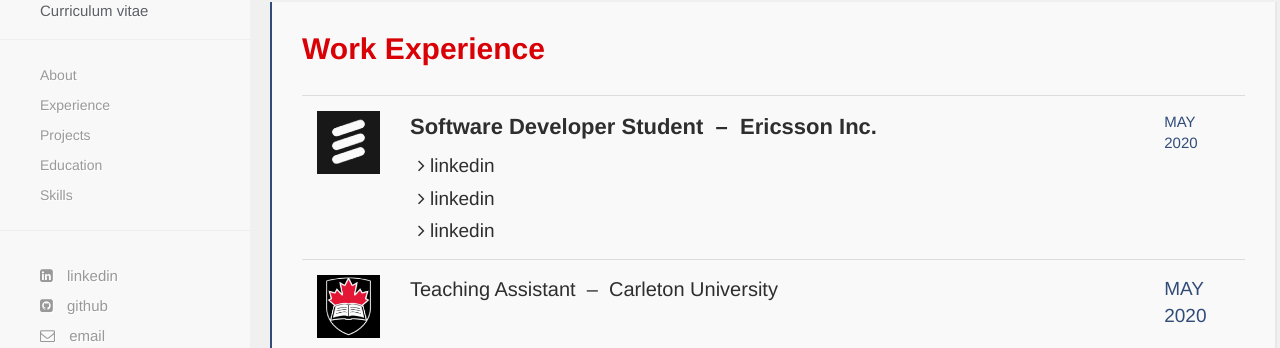
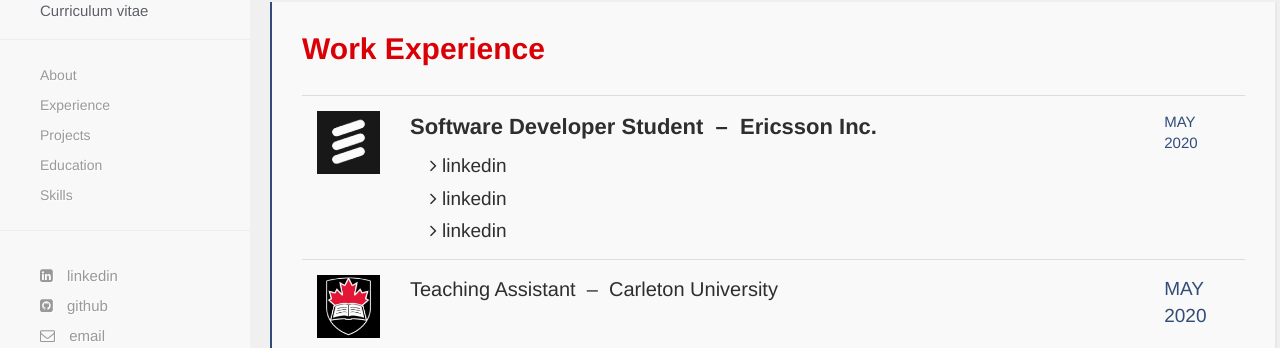
Before and after one commit to harold-lu/harold-lu.github.io, a Jekyll site: the page built from index.html, in a window 1280 px wide and 900 px high, scrolled down 897 px. Shown: the part 102-450 px from the top of the window. Built offline with Jekyll 4.4.1, drawn with Linux system fonts in a browser that asks for light colours; nearby versions of some CDN libraries; some web fonts are replaced.

Commit message:
table update

```diff
--- a/index.html
+++ b/index.html
@@ -34,10 +34,10 @@
             <td style="width:60%;padding:15px">
               <p style="color:#2e2e2e;font-size:22px;font-weight:600">Software Developer Student &nbsp;&ndash;&nbsp; Ericsson Inc.</p>
 			  <!-- <p style="color:#2e2e2e;font-size:18px;font-weight:400"> -->
-			  <ul  style="font-size:19px;font-weight:450;color:#2e2e2e;list-style-type: none;list-style-position:inside;margin:0;padding:0px 0px 0px 8px">
-				<li style="padding-bottom:5px"><i class="fa fa-angle-right" style="font-weight:550"></i> linkedin</li>
-				<li style="padding-bottom:5px"><i class="fa fa-angle-right"></i> linkedin</li>
-				<li><i class="fa fa-angle-right"></i> linkedin</li>
+			  <ul  style="font-size:19px;font-weight:450;color:#2e2e2e;list-style-type: none;list-style-position:inside;margin:0;padding:0px 0px 0px 10px">
+				<li style="padding-bottom:5px;padding-left:10px"><i class="fa fa-angle-right" style="font-weight:550"></i> linkedin</li>
+				<li style="padding-bottom:5px;padding-left:10px"><i class="fa fa-angle-right"></i> linkedin</li>
+				<li style="padding-left:10px"><i class="fa fa-angle-right"></i> linkedin</li>
 			  </ul>
             </td>
             <td style="padding:15px">
```
